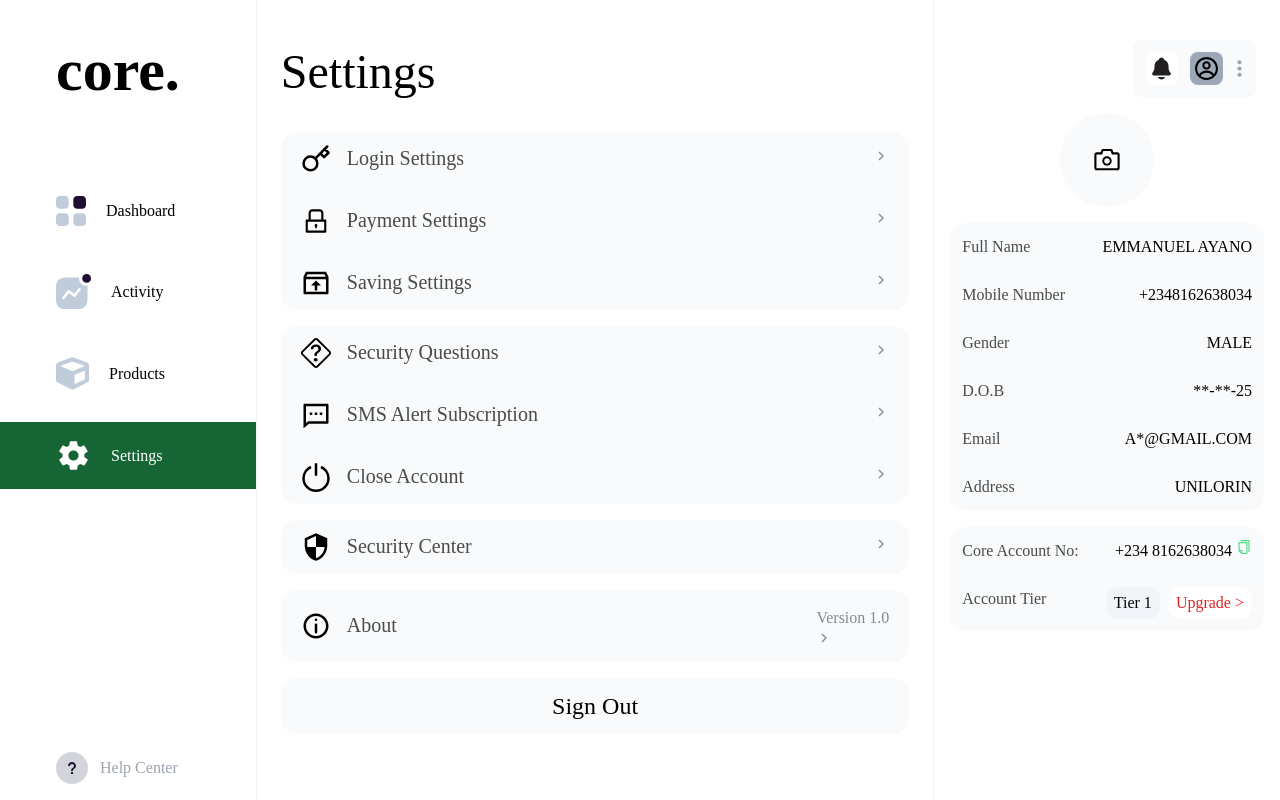
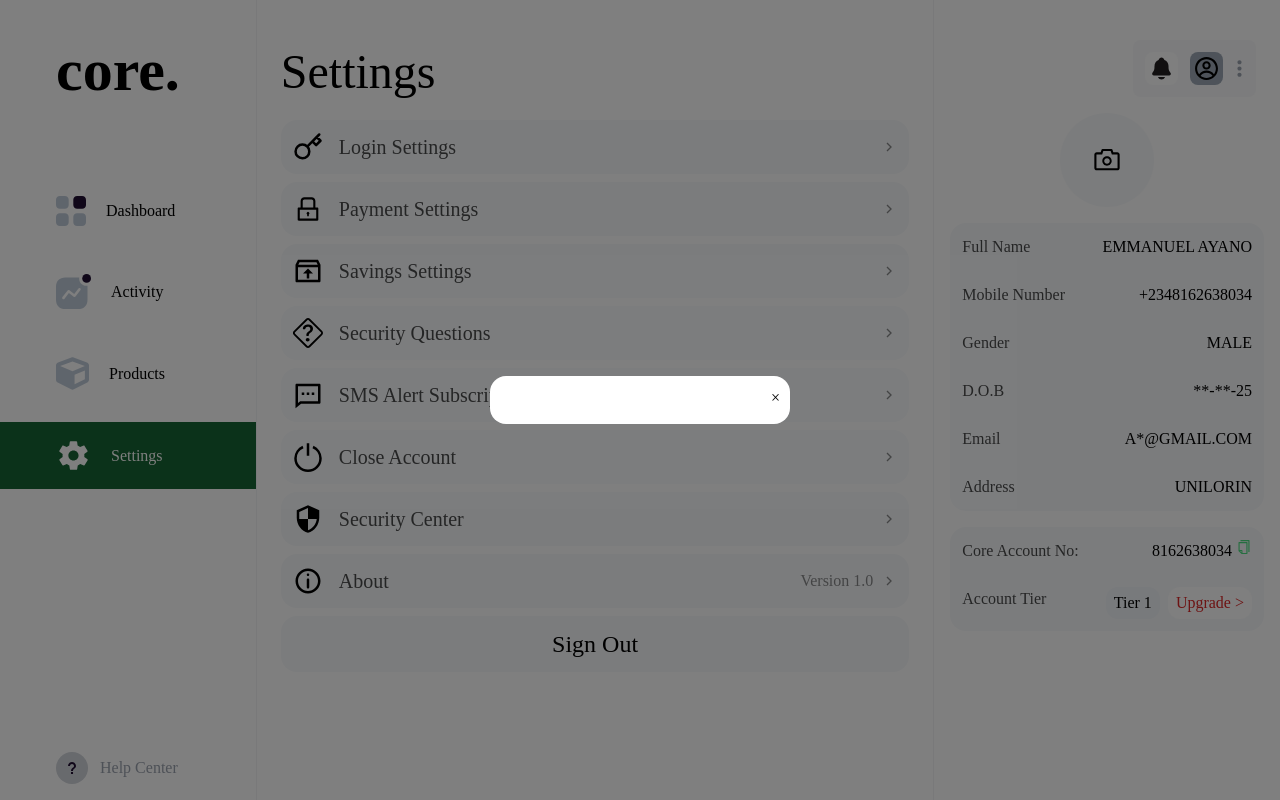
Before and after one commit to AYANO-EMMANUEL/core-banking-app, a React (Vite) app: page /settings in a window 1280 px wide. Both pictures are taken after a click on the element "Sign Out". Built offline with nearby package versions, Linux system fonts and the light colour scheme; a web font is replaced by a local one.

Commit message:
fixed modals for the settings and the homepage rightnav

```diff
--- a/src/components/RightNav.jsx
+++ b/src/components/RightNav.jsx
@@ -19,9 +19,45 @@ const RightNav = () => {
       boxShadow: "0px 18px 3px -14px rgba(0,0,0,0.15)",
   }
 
-  // const {
+  const [ isOpen, setIsOpen ] = useState(false);
+  const [ modalContent, setModalContent ] = useState(null);
 
-  // }
+  const openModal = (content) => {
+    setModalContent(content);
+    setIsOpen(true);
+  };
+
+  const closeModal = () => {
+    setIsOpen(false);
+    setModalContent(null);
+  };
+
+  const handleModalContent = () => {
+    switch(modalContent) {
+      case 'bankdeposit' :
+        return (
+          <div>
+            <h2>Bank Deposit</h2>
+            <form>
+              <input type="email" placeholder="Email" />
+              <input type="password" placeholder="Password" />
+              <button type="submit">Bank Deposit</button>
+            </form>
+          </div>
+        );
+      case 'banktransfer' :
+        return (
+          <div>
+            <h2>Bank Transfer</h2>
+            <form>
+              <input type="email" placeholder="Email" />
+              <input type="password" placeholder="Password" />
+              <button type="submit">Bank Transfer</button>
+            </form>
+          </div>
+        );
+        default: null;
+    }};
 
   return (
     <div className="pt-4 h-screen">
@@ -62,6 +98,9 @@ const RightNav = () => {
               <div
                 className="flex align-middle p-1 xl:p-2 border-gray-100 rounded-3xl hover:border-none hover:shadow-md"
                 style={walletFunctionStyle}
+                onClick={() => {
+                  openModal(label.toLowerCase() + 'deposit')
+                }}
               >
                 <div className="flex align-middle rounded-md p-2 m-auto bg-green-40">
                   {icon}
@@ -90,8 +129,30 @@ const RightNav = () => {
           </div>
         </div>
       </div>
+      {isOpen && (
+        <div
+        className="modal-overlay fixed inset-0 flex justify-center items-center bg-black bg-opacity-50"
+        onClick={closeModal}
+        >
+        <div
+          className="modal bg-white p-6 rounded-2xl relative min-w-[300px]"
+          onClick={(e) => e.stopPropagation()}
+        >
+          <button
+          className="close-button absolute top-[10px] right-[10px] cursor-pointer"
+          onClick={(e) => {
+            e.stopPropagation();
+            closeModal();
+          }}
+          >
+          &times;
+          </button>
+          {handleModalContent()}
+        </div>
+        </div>
+      )}
     </div>
   );
 }
 
-export default RightNav
+export default RightNav;
--- a/src/pages/Dashboard/FundModal.jsx
+++ b/src/pages/Dashboard/FundModal.jsx
@@ -1,8 +1,8 @@
-import React, { useState } from 'react';
+import { useState } from 'react';
 import NumericInput from '../Airtime/components/CurrencyInput';
 
 
-const FundModal = ({ setOpen }) => {
+const FundModal = ( setOpen ) => {
   const [amount, setAmount] = useState("");
   return (
     <div className=''>
--- a/src/pages/Products/Products.jsx
+++ b/src/pages/Products/Products.jsx
@@ -25,7 +25,6 @@ const Products = () => {
       </div>
       <div className="w-full">
         <AllOptions />
-
       </div>
     </div>
   );
--- a/src/pages/Settings/ProfileTab.jsx
+++ b/src/pages/Settings/ProfileTab.jsx
@@ -37,7 +37,7 @@ const ProfileTab = () => {
             <div className="flex justify-between">
                 <span className="opacity-70">Core Account No:</span>
                 <div className="flex align-middle">
-                    <span className="">+234 8162638034 </span>
+                    <span className="">8162638034 </span>
                     <AiOutlineCopy className="text-green-400 cursor-pointer ml-1" />
                 </div>
             </div>
--- a/src/pages/Settings/Settings.jsx
+++ b/src/pages/Settings/Settings.jsx
@@ -11,108 +11,116 @@ import { CgInfo } from "react-icons/cg";
 import ProfileTab from "../Settings/ProfileTab";
 
 const Settings = () => {
+  const [isOpen, setIsOpen] = useState(false);
+  const [modalContent, setModalContent] = useState(null);
+
+  const openModal = (content) => {
+    setModalContent(content);
+    setIsOpen(true);
+  };
+
+  const closeModal = () => {
+    setIsOpen(false);
+    setModalContent(null);
+  };
+
+  const handleModalContent = () => {
+    switch(modalContent) {
+      case 'login':
+        return (
+          <div>
+            <h2>Login</h2>
+            <form>
+              <input type="email" placeholder="Email" />
+              <input type="password" placeholder="Password" />
+              <button type="submit">Login</button>
+            </form>
+          </div>
+        );
+      case 'payment':
+        return (
+          <div>
+            <h2>Payment</h2>
+            <form>
+              <input type="email" placeholder="Email" />
+              <input type="password" placeholder="Password" />
+              <button type="submit">Payment</button>
+            </form>
+          </div>
+        );
+      default :
+        return null;
+    };
+  }
     return (
       <div className="flex cursor-context-menu">
-        {/* MAIN WALLET */}
       <div className="flex-[2] px-6 pt-12">
-          <div className="flex justify-between align-middle">
-            <div className="text-5xl">Settings</div>
+        <div className="flex justify-between items-center">
+        <h1 className="text-5xl">Settings</h1>
         <TopRightMenu styles="block lg:hidden" />
         </div>
-          <div className="flex flex-col my-6 mt-7">
-            <div className="bg-slate-50 rounded-2xl flex flex-col my-2 gap-y-2">
-              <div className="flex justify-between align-middle rounded-2xl p-3 hover-bg-green-primary hover:text-white cursor-pointer my-auto py-auto">
-                <div className="flex justify-between align-middle my-auto py-auto">
-                  <FiKey size={'30'} className="ms-2 h-full" />
-                  <span className="opacity-70 pl-4 text-xl">Login Settings</span>
+        <div className="my-6">
+        {[
+          { icon: <FiKey size={30} />, label: "Login Settings", modal: "login" },
+          { icon: <AiOutlineLock size={30} />, label: "Payment Settings", modal: "payment" },
+          { icon: <RiInboxUnarchiveLine size={30} />, label: "Savings Settings", modal: "savings" },
+          { icon: <BsQuestionDiamond size={30} />, label: "Security Questions", modal: "security" },
+          { icon: <RiMessage2Line size={30} />, label: "SMS Alert Subscription", modal: "sms" },
+          { icon: <GrPower size={30} />, label: "Close Account", modal: "close" },
+          { icon: <MdSecurity size={30} />, label: "Security Center", modal: "security" },
+          { icon: <CgInfo size={30} />, label: "About", modal: "about", extra: "Version 1.0" },
+        ].map(({ icon, label, modal, extra }, index) => (
+          <div
+          key={index}
+          className="bg-slate-50 rounded-2xl p-3 flex justify-between items-center my-2 hover:bg-green-500 hover:text-white cursor-pointer"
+          onClick={() => openModal(modal)}
+          >
+          <div className="flex items-center">
+            {icon}
+            <span className="pl-4 text-xl opacity-70">{label}</span>
           </div>
-                <span className="opacity-45 rounded-xl ml-2 p-1 px-2">
+          <div className="flex items-center opacity-45">
+            {extra && <span className="pr-2">{extra}</span>}
             <GrFormNext />
-                </span>
-              </div>
-              <div className="flex justify-between align-middle rounded-2xl p-3 hover-bg-green-primary hover:text-white cursor-pointer my-auto py-auto">
-                <div className="flex justify-between align-middle my-auto py-auto">
-                  <AiOutlineLock size={'30'} className="ms-2 h-full" />
-                  <span className="opacity-70 pl-4 text-xl">Payment Settings</span>
-                </div>
-                <span className="opacity-45 rounded-xl ml-2 p-1 px-2">
-                  <GrFormNext />
-                </span>
-              </div>
-              <div className="flex justify-between align-middle rounded-2xl p-3 hover-bg-green-primary hover:text-white cursor-pointer my-auto py-auto">
-                <div className="flex justify-between align-middle my-auto py-auto">
-                  <RiInboxUnarchiveLine size={'30'} className="ms-2 h-full" />
-                  <span className="opacity-70 pl-4 text-xl">Saving Settings</span>
-                </div>
-                <span className="opacity-45 rounded-xl ml-2 p-1 px-2">
-                  <GrFormNext />
-                </span>
           </div>
           </div>
-            <div className="bg-slate-50 rounded-2xl flex flex-col my-2 gap-y-2">
-              <div className="flex justify-between align-middle rounded-2xl p-3 hover-bg-green-primary hover:text-white cursor-pointer my-auto py-auto">
-                <div className="flex justify-between align-middle my-auto py-auto">
-                  <BsQuestionDiamond size={'30'} className="ms-2 h-full" />
-                  <span className="opacity-70 pl-4 text-xl">Security Questions</span>
-                </div>
-                <span className="opacity-45 rounded-xl ml-2 p-1 px-2">
-                  <GrFormNext />
-                </span>
-              </div>
-              <div className="flex justify-between align-middle rounded-2xl p-3 hover-bg-green-primary hover:text-white cursor-pointer my-auto py-auto">
-                <div className="flex justify-between align-middle my-auto py-auto">
-                  <RiMessage2Line size={'30'} className="ms-2 h-full" />
-                  <span className="opacity-70 pl-4 text-xl">SMS Alert Subscription</span>
-                </div>
-                <span className="opacity-45 rounded-xl ml-2 p-1 px-2">
-                  <GrFormNext />
-                </span>
-              </div>
-              <div className="flex justify-between align-middle hover-bg-green-primary hover:text-white rounded-2xl p-3 cursor-pointer my-auto py-auto">
-                <div className="flex justify-between align-middle my-auto py-auto">
-                  <GrPower size={'30'} className="ms-2 h-full" />
-                  <span className="opacity-70 pl-4 text-xl">Close Account</span>
-                </div>
-                <span className="opacity-45 rounded-xl ml-2 p-1 px-2">
-                  <GrFormNext />
-                </span>
-              </div>
-            </div>
-            <div className="bg-slate-50 hover-bg-green-primary hover:text-white rounded-2xl p-3 flex flex-col my-2 gap-y-2">
-              <div className="flex justify-between align-middle cursor-pointer my-auto py-auto">
-                <div className="flex justify-between align-middle my-auto py-auto">
-                  <MdSecurity size={'30'} className="ms-2 h-full" />
-                  <span className="opacity-70 pl-4 text-xl">Security Center</span>
-                </div>
-                <span className="opacity-45 rounded-xl ml-2 p-1 px-2">
-                  <GrFormNext />
-                </span>
-              </div>
-            </div>
-            <div className="bg-slate-50 hover-bg-green-primary hover:text-white rounded-2xl p-3 flex flex-col my-2 gap-y-2">
-              <div className="flex justify-between align-middle cursor-pointer my-auto py-auto">
-                <div className="flex justify-between align-middle my-auto py-auto">
-                  <CgInfo size={'30'} className="ms-2 h-full" />
-                  <span className="opacity-70 pl-4 text-xl">About</span>
-                </div>
-                <span className="opacity-45 rounded-xl ml-2 p-1 px-2">Version 1.0
-                  <GrFormNext />
-                </span>
-              </div>
-            </div>
-            <div className="bg-slate-50 hover:bg-red-500 hover:text-white cursor-pointer rounded-2xl p-3 flex flex-col my-2 gap-y-2">
-              <div className="flex justify-center text-2xl align-middle my-auto py-auto">
+        ))}
+        <div
+          className="bg-slate-50 hover:bg-red-500 hover:text-white rounded-2xl p-3 flex justify-center items-center text-2xl my-2 cursor-pointer"
+          onClick={() => openModal("signout")}
+        >
           Sign Out
         </div>
         </div>
       </div>
-        </div>
       <div className="border-l-[1px] border-gray-100 h-screen flex-[1.6] lg:flex-[1.1] hidden lg:block">
-          <TopRightMenu styles={'pt-10 pr-6'} class="hidden lg:visible"/>
+        <TopRightMenu styles="pt-10 pr-6" />
         <ProfileTab />
       </div>
+      {isOpen && (
+        <div
+        className="modal-overlay fixed inset-0 flex justify-center items-center bg-black bg-opacity-50"
+        onClick={closeModal}
+        >
+        <div
+          className="modal bg-white p-6 rounded-2xl relative min-w-[300px]"
+          onClick={(e) => e.stopPropagation()}
+        >
+          <button
+          className="close-button absolute top-[10px] right-[10px] cursor-pointer"
+          onClick={(e) => {
+            e.stopPropagation();
+            closeModal();
+          }}
+          >
+          &times;
+          </button>
+          {handleModalContent()}
         </div>
-    )
+        </div>
+      )}
+      </div>
+    );
 }
 
 export default Settings;
```
Lines whose indentation alone changed are shown as unchanged.
